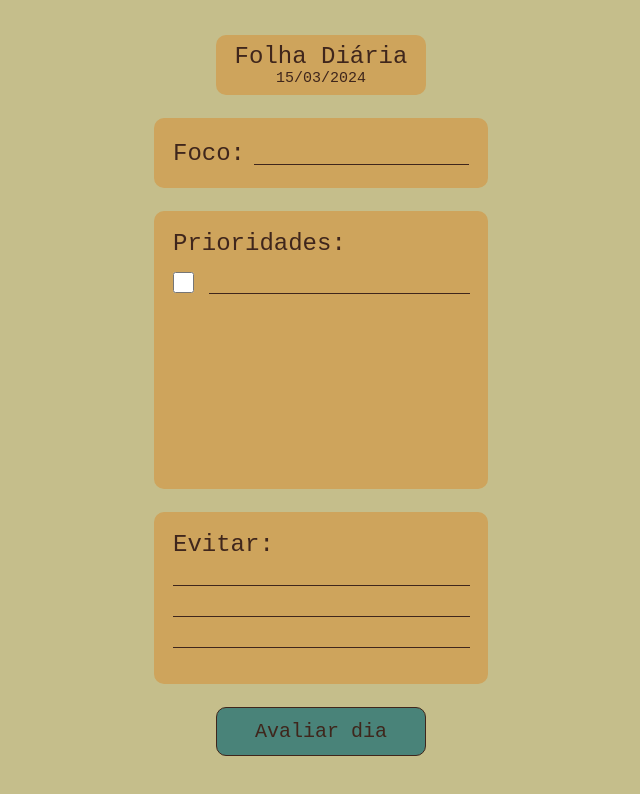
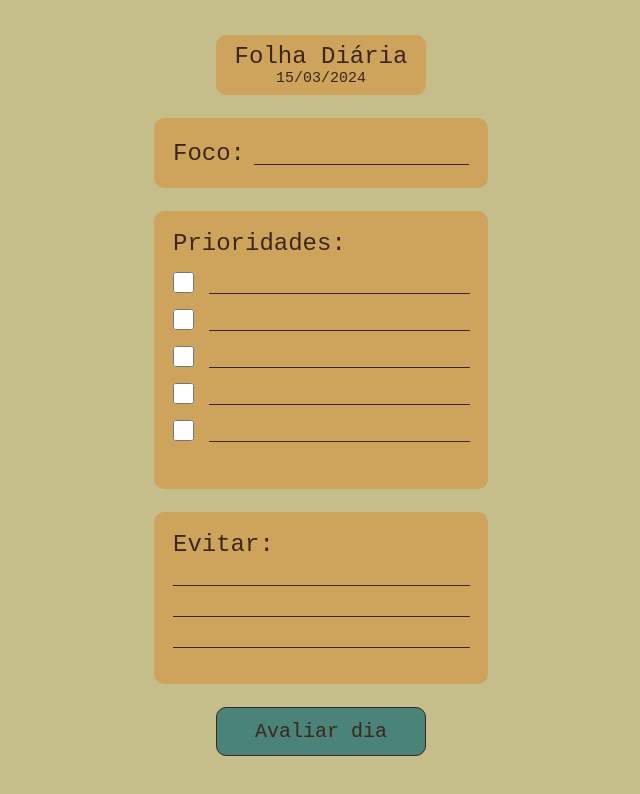
Before and after one commit to WevessonMadson/folha-diaria, a React (Vite) app: page / in a window 1280 px wide. Shown: the top 794 px of the page, without its empty margins (319-959 px from the left). Built offline with nearby package versions, Linux system fonts and the light colour scheme.

Commit message:
coloquei o ignories para persistir, falta apenas o priorities, para finalizar a primeira folha

```diff
--- a/src/App.jsx
+++ b/src/App.jsx
@@ -23,15 +23,20 @@ const router = createBrowserRouter([
 function App() {
   const [globalState, setGlobalState] = useState(inicialState);
 
+  function updateGlobalState(key, value) {
+    setGlobalState({
+      ...globalState,
+      [key]: value
+    })
+  }
+
   useEffect(() => {
     localStorage.setItem("dailySheet", JSON.stringify(globalState));
   }, [globalState])
 
   return (
-    <AppContext.Provider value={{ globalState, setGlobalState }}>
-      <div className='app'>
+    <AppContext.Provider value={{ globalState, updateGlobalState }}>
         <RouterProvider basename={'folha'} router={router} />
-      </div>
     </AppContext.Provider>
   )
 }
--- a/src/components/Ignore.jsx
+++ b/src/components/Ignore.jsx
@@ -1,11 +1,24 @@
 import './Ignore.css'
 
-const Ignore = ({ ignories }) => {
+const Ignore = ({ ignories, updateIgnore }) => {
     const IgnoreItems = () => {
-        return ignories.map(ignoreText => {
+
+        const handleIgnore = (e) => {
+            updateIgnore(e.target.name, e.target.value);
+        }
+
+        return ignories.map((ignoreText, index) => {
             return (
-                <div>
-                    <input type="text" className="input-ignore" value={ ignoreText } />
+                <div
+                    key={index}
+                >
+                    <input
+                    type="text"
+                    className="input-ignore"
+                    value={ ignoreText }
+                    name={index}
+                    onChange={ handleIgnore }
+                    />
                 </div>
             )
         })
--- a/src/components/Priorities.jsx
+++ b/src/components/Priorities.jsx
@@ -1,12 +1,29 @@
 import './Priorities.css'
 
-const Priorities = ({ priorities }) => {
+const Priorities = ({ priorities, updatePriorities }) => {
+    const handlePriorities = (values) => {
+        //  fazer regra para mudar o valor no estado global
+        //updatePriorities();
+    }
+
     const prioritiesItems = () => {
-        return priorities.map(priorite => {
+        return priorities.map((priorite, index) => {
             return (
-                <div className="prioritie">
-                    <input type="checkbox" checked={priorite.done} />
-                    <input type="text" className='input-prioritie' value={ priorite.text } />
+                <div
+                    className="prioritie"
+                    key={index}
+                >
+                    <input
+                        type="checkbox"
+                        checked={priorite.done}
+                        onChange={handlePriorities}
+                     />
+                    <input
+                        type="text"
+                        className='input-prioritie'
+                        value={ priorite.text }
+                        onChange={handlePriorities}
+                     />
                 </div>
             )
         })
--- a/src/data/getDailySheet.js
+++ b/src/data/getDailySheet.js
@@ -16,7 +16,7 @@ export default function getDailySheet() {
           opened: true,
           createdAt: date,
           focus: '',
-          priorities: [[{ done: false, text: '' }, { done: false, text: '' }, { done: false, text: '' }, { done: false, text: '' }, { done: false, text: '' }]],
+          priorities: [{ done: false, text: '' }, { done: false, text: '' }, { done: false, text: '' }, { done: false, text: '' }, { done: false, text: '' }],
           ignories: ['', '', ''],
           dayNote: '',
           todayLearnings: ['', '', '', '', ''],
--- a/src/routes/FrontDailySheet.jsx
+++ b/src/routes/FrontDailySheet.jsx
@@ -9,21 +9,30 @@ import Button from '../components/Button';
 import { AppContext } from '../App';
 
 const FrontDailySheet = () => {
-  const { globalState, setGlobalState } = useContext(AppContext);
+  const { globalState, updateGlobalState } = useContext(AppContext);
 
   function handleFocus(focusinputText) {
-    setGlobalState({
-      ...globalState,
-      focus: focusinputText
-    })
+    updateGlobalState('focus', focusinputText);
+  }
+
+  function handlePriorities(prioritiesList) {
+    updateGlobalState('priorities', prioritiesList);
+  }
+
+  function handleIgnore(index, value) {
+    const current = globalState;
+
+    current.ignories[index] = value;
+
+    updateGlobalState('ignories', current.ignories);
   }
 
     return (
       <div className="app">
         <Header date={globalState.date} />
         <Focus focusText={globalState.focus} updateFocus={handleFocus} />
-        <Priorities priorities={ globalState.priorities } />
-        <Ignore ignories={globalState.ignories} />
+        <Priorities priorities={ globalState.priorities } updatePriorities={handlePriorities} />
+        <Ignore ignories={globalState.ignories} updateIgnore={handleIgnore} />
         <Link to="/verse">
           <Button label="Avaliar dia"/>
         </Link>
```
